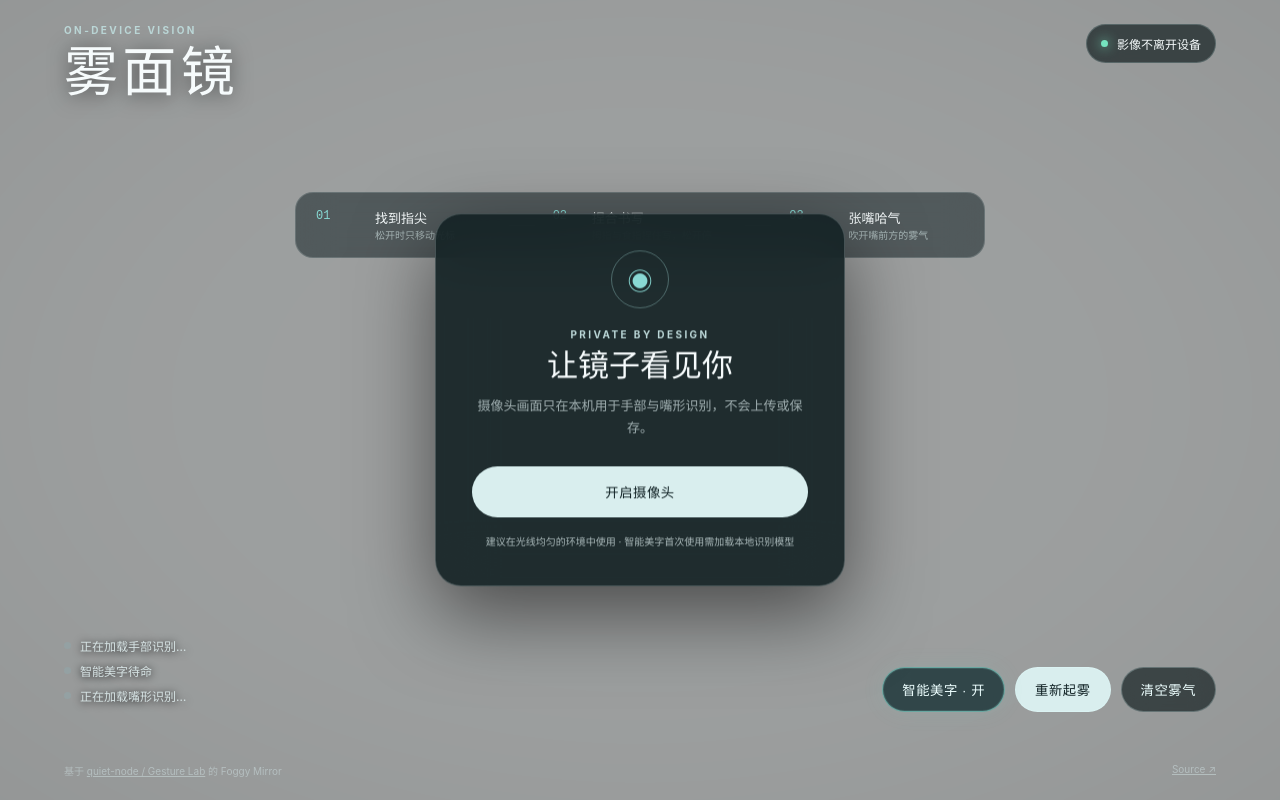
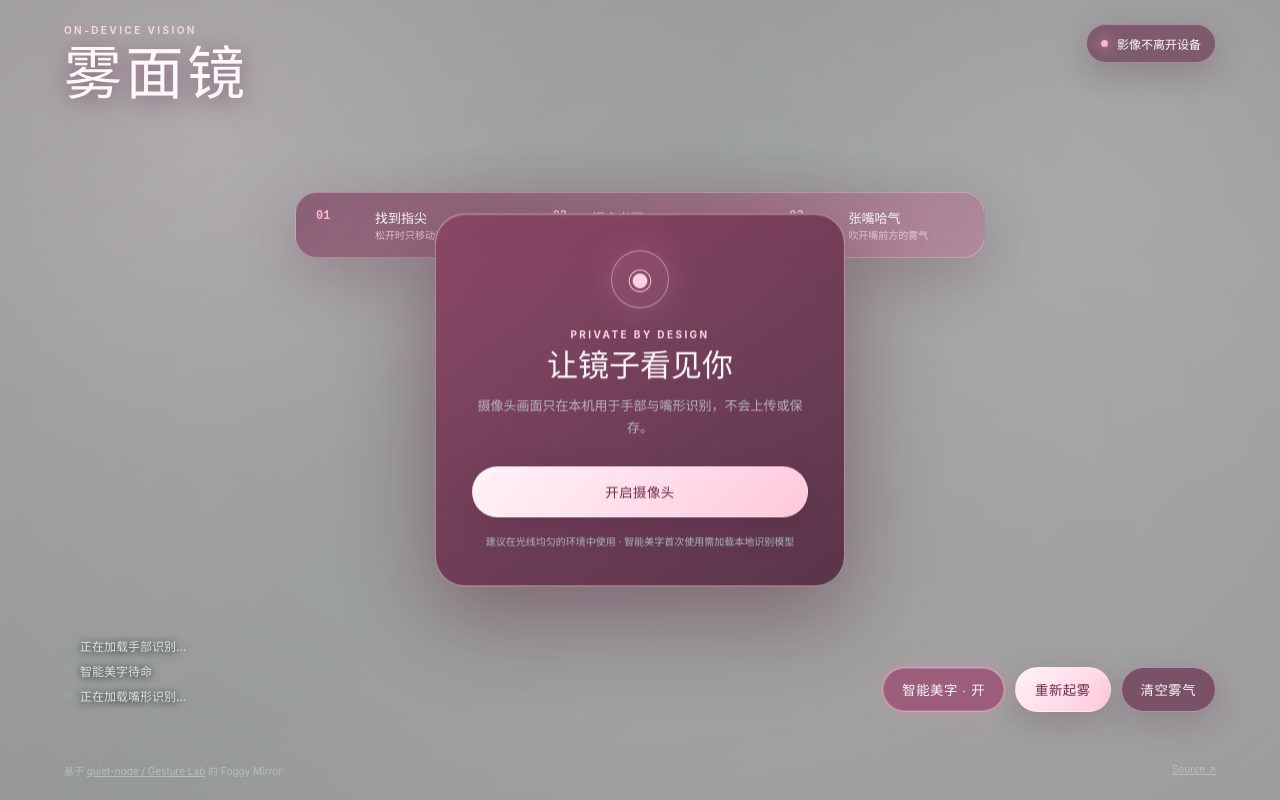
Before and after one commit to Frieda0726/foggy-mirror, a website built with Vite: page index.html in a window 1280 px wide. Built offline with nearby package versions, Linux system fonts and the light colour scheme.

Commit message:
feat: add pinch-to-write interaction and pink instagram UI

```diff
--- a/src/style.css
+++ b/src/style.css
@@ -1,53 +1,54 @@
-:root { font-family: Inter, ui-sans-serif, system-ui, -apple-system, BlinkMacSystemFont, "Segoe UI", sans-serif; color: #f6fbfc; background: #091012; font-synthesis: none; }
+:root { font-family: Inter, ui-sans-serif, system-ui, -apple-system, BlinkMacSystemFont, "Segoe UI", sans-serif; color: #fff8fb; background: #2b1721; font-synthesis: none; --pink: #ff8fba; --pink-soft: #ffd8e6; --berry: #7d3658; --glass: #5c2944a8; }
 * { box-sizing: border-box; }
 html, body, #app { width: 100%; height: 100%; margin: 0; overflow: hidden; }
-body { background: radial-gradient(circle at 50% 30%, #2f4045, #071013 70%); }
+body { background: radial-gradient(circle at 25% 12%, #f3b5cb, transparent 38%), radial-gradient(circle at 82% 84%, #bd7598, transparent 42%), #48283a; }
 #app { position: relative; isolation: isolate; }
+#app::after { content: ""; position: absolute; z-index: 3; inset: 0; pointer-events: none; background: radial-gradient(circle at 16% 18%, #ffb9d52b, transparent 27%), radial-gradient(circle at 86% 22%, #ffe5ef1f, transparent 31%), linear-gradient(135deg, #ff85b214, transparent 45%, #d97da31a); mix-blend-mode: screen; }
 #camera, #mirror { position: absolute; inset: 0; width: 100%; height: 100%; object-fit: cover; }
-#camera { transform: scaleX(-1); filter: saturate(.78) contrast(1.05); }
+#camera { transform: scaleX(-1); filter: saturate(.82) contrast(1.03) sepia(.05); }
 #mirror { z-index: 2; pointer-events: auto; touch-action: none; }
 .topbar { position: absolute; z-index: 5; top: 0; left: 0; right: 0; display: flex; justify-content: space-between; align-items: flex-start; padding: max(24px, env(safe-area-inset-top)) clamp(22px, 5vw, 72px); pointer-events: none; }
-.eyebrow { margin: 0 0 7px; color: #bcd8d8; font-size: 10px; font-weight: 700; letter-spacing: .24em; }
-h1 { margin: 0; font: 300 clamp(28px, 5vw, 54px)/1 Georgia, serif; letter-spacing: .08em; text-shadow: 0 2px 20px #0008; }
-.privacy { display: flex; align-items: center; gap: 9px; padding: 10px 14px; border: 1px solid #d6ffff30; border-radius: 999px; background: #0b1719a8; backdrop-filter: blur(16px); font-size: 12px; }
-.privacy span { width: 7px; height: 7px; border-radius: 50%; background: #75e3bf; box-shadow: 0 0 12px #75e3bf; }
-.guide { position: absolute; z-index: 5; top: 24%; left: 50%; display: flex; align-items: center; gap: 18px; transform: translateX(-50%); padding: 15px 20px; width: min(690px, calc(100% - 32px)); border: 1px solid #e8ffff27; border-radius: 18px; background: #1320248a; backdrop-filter: blur(18px); pointer-events: none; transition: opacity .6s ease, transform .6s ease; }
+.eyebrow { margin: 0 0 7px; color: #ffd4e5; font-size: 10px; font-weight: 700; letter-spacing: .24em; }
+h1 { margin: 0; font: italic 400 clamp(30px, 5vw, 58px)/1 "Didot", "Bodoni 72", Georgia, serif; letter-spacing: .06em; text-shadow: 0 4px 24px #6b284d99; }
+.privacy { display: flex; align-items: center; gap: 9px; padding: 10px 14px; border: 1px solid #ffe7f055; border-radius: 999px; background: #6a3450a3; box-shadow: 0 10px 32px #42152838; backdrop-filter: blur(18px); font-size: 12px; }
+.privacy span { width: 7px; height: 7px; border-radius: 50%; background: #ffb1cd; box-shadow: 0 0 12px #ff94bb; }
+.guide { position: absolute; z-index: 5; top: 24%; left: 50%; display: flex; align-items: center; gap: 18px; transform: translateX(-50%); padding: 15px 20px; width: min(690px, calc(100% - 32px)); border: 1px solid #ffeaf24a; border-radius: 22px; background: linear-gradient(135deg, #7a3a5aa8, #c0668b70); box-shadow: 0 18px 60px #4d17313b; backdrop-filter: blur(22px); pointer-events: none; transition: opacity .6s ease, transform .6s ease; }
 .running .guide { opacity: 0; transform: translate(-50%, -12px); }
 .running .topbar, .running footer { opacity: .32; transition: opacity .8s ease; }
 .step { display: grid; grid-template-columns: auto auto; column-gap: 9px; flex: 1; min-width: 0; }
-.step b { grid-row: 1 / 3; color: #86d8d2; font: 500 12px/1.4 ui-monospace, monospace; }
+.step b { grid-row: 1 / 3; color: #ffb7d2; font: 600 12px/1.4 ui-monospace, monospace; }
 .step span { font-size: 13px; font-weight: 650; white-space: nowrap; }
-.step small { color: #cfe0e0ad; font-size: 10px; white-space: nowrap; }
-.line { width: 26px; height: 1px; background: #dff6f632; }
+.step small { color: #ffe3edb8; font-size: 10px; white-space: nowrap; }
+.line { width: 26px; height: 1px; background: #ffe4ef4d; }
 .status-panel { position: absolute; z-index: 5; left: clamp(22px, 5vw, 72px); bottom: 96px; display: grid; gap: 8px; pointer-events: none; }
 .state { display: flex; gap: 9px; align-items: center; color: #d7e4e5; font-size: 12px; text-shadow: 0 1px 9px #000; }
 .state i { width: 7px; height: 7px; border-radius: 50%; background: #94a1a3; }
-.state.active i { background: #7cf0c9; box-shadow: 0 0 12px #7cf0c9; }
+.state.active i { background: #ffa4c5; box-shadow: 0 0 12px #ff91bb; }
 .state.drawing i { background: #fff; box-shadow: 0 0 14px #fff; }
 .controls { position: absolute; z-index: 6; right: clamp(22px, 5vw, 72px); bottom: 88px; display: flex; gap: 10px; }
-button { appearance: none; border: 1px solid #dfffff40; border-radius: 999px; padding: 12px 19px; color: #102124; background: #d9eeee; font: 650 12px/1 inherit; letter-spacing: .04em; cursor: pointer; transition: transform .2s, background .2s; }
-button:hover { transform: translateY(-2px); background: #fff; }
-button.secondary { color: #eff; background: #0d191ba8; backdrop-filter: blur(12px); }
-button.smart { color: #eff; background: #153033c9; backdrop-filter: blur(12px); }
-button.smart.active { border-color: #8fe6da99; box-shadow: inset 0 0 0 1px #8fe6da22, 0 0 22px #75dccc18; }
-.cursor { position: absolute; z-index: 7; width: 24px; height: 24px; margin: -12px; border: 1.5px solid #fff; border-radius: 50%; opacity: 0; pointer-events: none; box-shadow: 0 0 0 5px #dfffff20, 0 0 20px #fff; transition: opacity .15s, width .15s, height .15s, margin .15s; }
-.cursor.drawing { width: 12px; height: 12px; margin: -6px; background: #fff; box-shadow: 0 0 0 4px #dfffff20, 0 0 15px #fff; }
+button { appearance: none; border: 1px solid #fff0f666; border-radius: 999px; padding: 12px 19px; color: #6f294a; background: linear-gradient(135deg, #fff4f8, #ffc8dc); box-shadow: 0 10px 30px #4f16342e; font: 650 12px/1 inherit; letter-spacing: .04em; cursor: pointer; transition: transform .2s, background .2s, box-shadow .2s; }
+button:hover { transform: translateY(-2px); background: #fff; box-shadow: 0 14px 34px #5c183c42; }
+button.secondary { color: #fff5f9; background: #6b3451b5; backdrop-filter: blur(14px); }
+button.smart { color: #fff7fb; background: #9a476ebd; backdrop-filter: blur(14px); }
+button.smart.active { border-color: #ffc3daaa; box-shadow: inset 0 0 0 1px #ffe2ed33, 0 0 24px #ff86b333; }
+.cursor { position: absolute; z-index: 7; width: 24px; height: 24px; margin: -12px; border: 1.5px solid #ffd2e3; border-radius: 50%; opacity: 0; pointer-events: none; box-shadow: 0 0 0 5px #ffb6d12c, 0 0 22px #ff9fc4; transition: opacity .15s, width .15s, height .15s, margin .15s; }
+.cursor.drawing { width: 12px; height: 12px; margin: -6px; background: #ffc0d8; box-shadow: 0 0 0 4px #ffd8e62e, 0 0 18px #ff8fba; }
 .breath-pulse { position: absolute; z-index: 6; width: 48px; height: 48px; margin: -24px; border-radius: 50%; opacity: 0; pointer-events: none; background: radial-gradient(circle, #f5ffffe6 0%, #d7e6e5a8 34%, #c2d5d24d 62%, transparent 74%); filter: blur(4px); box-shadow: 0 0 34px 18px #e7f3f29c; }
 .breath-pulse.play { animation: breathe 1.1s ease-out; }
 @keyframes breathe { 0% { opacity: .95; transform: scale(.45) translateY(0); } 55% { opacity: .68; } 100% { opacity: 0; transform: scale(8) translateY(-10px); } }
-.write-calibration { position: absolute; z-index: 8; left: 50%; top: 50%; display: flex; align-items: center; gap: 12px; transform: translate(-50%, -50%); padding: 12px 17px 12px 12px; border: 1px solid #eaffff38; border-radius: 999px; color: #efffff; background: #0c1719c7; box-shadow: 0 18px 50px #0006; backdrop-filter: blur(18px); font-size: 12px; opacity: 0; pointer-events: none; transition: opacity .35s, transform .35s; }
+.write-calibration { position: absolute; z-index: 8; left: 50%; top: 50%; display: flex; align-items: center; gap: 12px; transform: translate(-50%, -50%); padding: 12px 17px 12px 12px; border: 1px solid #ffe8f15c; border-radius: 999px; color: #fff7fa; background: #71364fbf; box-shadow: 0 18px 50px #4c17394a; backdrop-filter: blur(20px); font-size: 12px; opacity: 0; pointer-events: none; transition: opacity .35s, transform .35s; }
 .write-calibration.show { opacity: 1; transform: translate(-50%, -50%) scale(1); }
 .write-calibration.done { opacity: 0; transform: translate(-50%, -50%) scale(.92); }
-.calibration-ring { display: grid; place-items: center; width: 35px; height: 35px; border: 1px solid #a6ebe2aa; border-radius: 50%; color: #a6ebe2; font-size: 20px; animation: calibrate 1.25s ease-in-out infinite; }
-@keyframes calibrate { 50% { transform: scale(1.12); box-shadow: 0 0 22px #8de8dc66; } }
-.permission-card { position: absolute; z-index: 12; top: 50%; left: 50%; width: min(410px, calc(100% - 36px)); transform: translate(-50%, -50%); padding: 36px; text-align: center; border: 1px solid #f3ffff33; border-radius: 26px; background: #132124e8; box-shadow: 0 28px 80px #0008; backdrop-filter: blur(28px); }
+.calibration-ring { display: grid; place-items: center; width: 35px; height: 35px; border: 1px solid #ffc1d9bb; border-radius: 50%; color: #ffc1d9; font-size: 20px; animation: calibrate 1.25s ease-in-out infinite; }
+@keyframes calibrate { 50% { transform: scale(1.12); box-shadow: 0 0 24px #ff93bc78; } }
+.permission-card { position: absolute; z-index: 12; top: 50%; left: 50%; width: min(410px, calc(100% - 36px)); transform: translate(-50%, -50%); padding: 36px; text-align: center; border: 1px solid #ffeaf270; border-radius: 30px; background: linear-gradient(145deg, #8a4263e8, #512a3fe8); box-shadow: 0 30px 90px #50193270, inset 0 1px #fff3; backdrop-filter: blur(30px); }
 .permission-card.hidden { display: none; }
-.permission-card .lens { margin: 0 auto 20px; display: grid; place-items: center; width: 58px; height: 58px; color: #89d9d4; border: 1px solid #aee7e455; border-radius: 50%; font-size: 25px; }
+.permission-card .lens { margin: 0 auto 20px; display: grid; place-items: center; width: 58px; height: 58px; color: #ffd0e1; border: 1px solid #ffd7e677; border-radius: 50%; background: #ffb0cd19; box-shadow: 0 0 34px #ff98bf38; font-size: 25px; }
 .permission-card h2 { margin: 4px 0 12px; font: 400 31px/1.1 Georgia, serif; }
 .permission-card > p:not(.eyebrow) { color: #d0dfe0b8; font-size: 13px; line-height: 1.7; }
 .permission-card button { margin: 15px 0 12px; width: 100%; padding: 15px; }
 .permission-card small { color: #aab9ba; font-size: 10px; }
-.toast { position: absolute; z-index: 10; left: 50%; bottom: 150px; transform: translate(-50%, 12px); padding: 10px 16px; border-radius: 999px; background: #091214d9; font-size: 12px; opacity: 0; transition: .25s; pointer-events: none; }
+.toast { position: absolute; z-index: 10; left: 50%; bottom: 150px; transform: translate(-50%, 12px); padding: 10px 16px; border: 1px solid #ffe6ef3d; border-radius: 999px; background: #6c334fcf; box-shadow: 0 12px 34px #43152e44; backdrop-filter: blur(16px); font-size: 12px; opacity: 0; transition: .25s; pointer-events: none; }
 .toast.show { opacity: 1; transform: translate(-50%, 0); }
 footer { position: absolute; z-index: 5; left: 0; right: 0; bottom: 0; display: flex; justify-content: space-between; padding: 22px clamp(22px, 5vw, 72px); color: #c8d7d899; font-size: 10px; pointer-events: none; }
 footer a { color: inherit; pointer-events: auto; }
```
